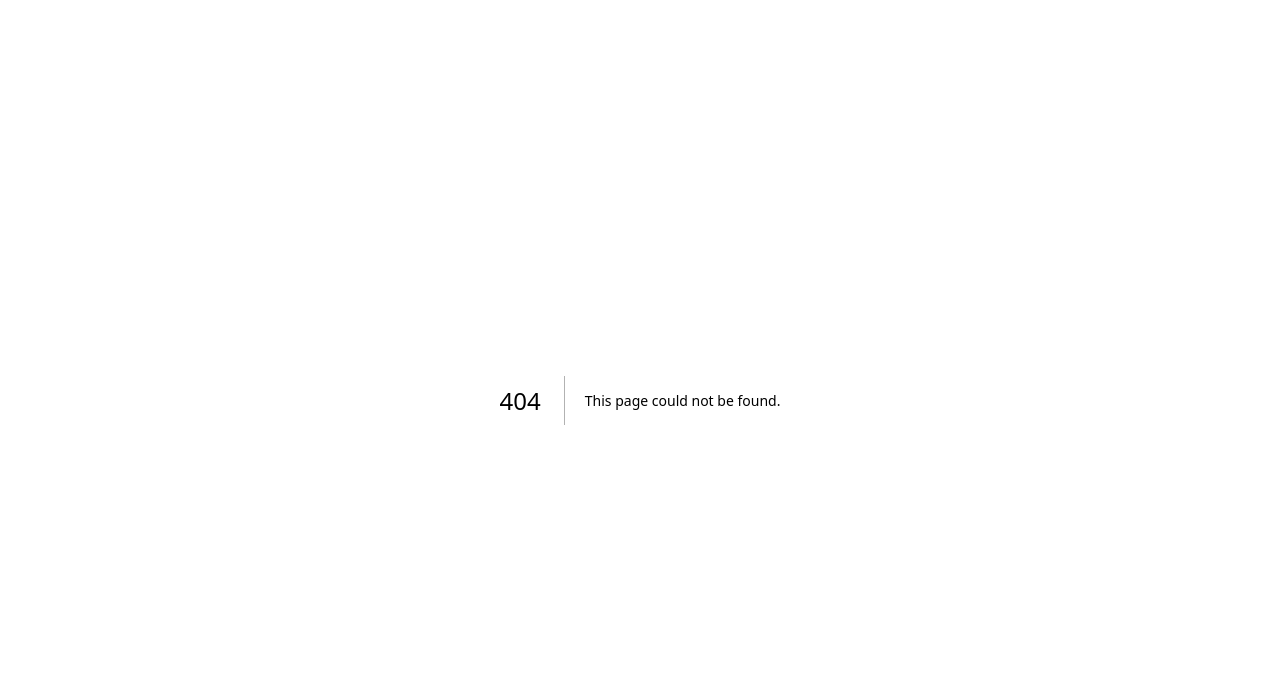
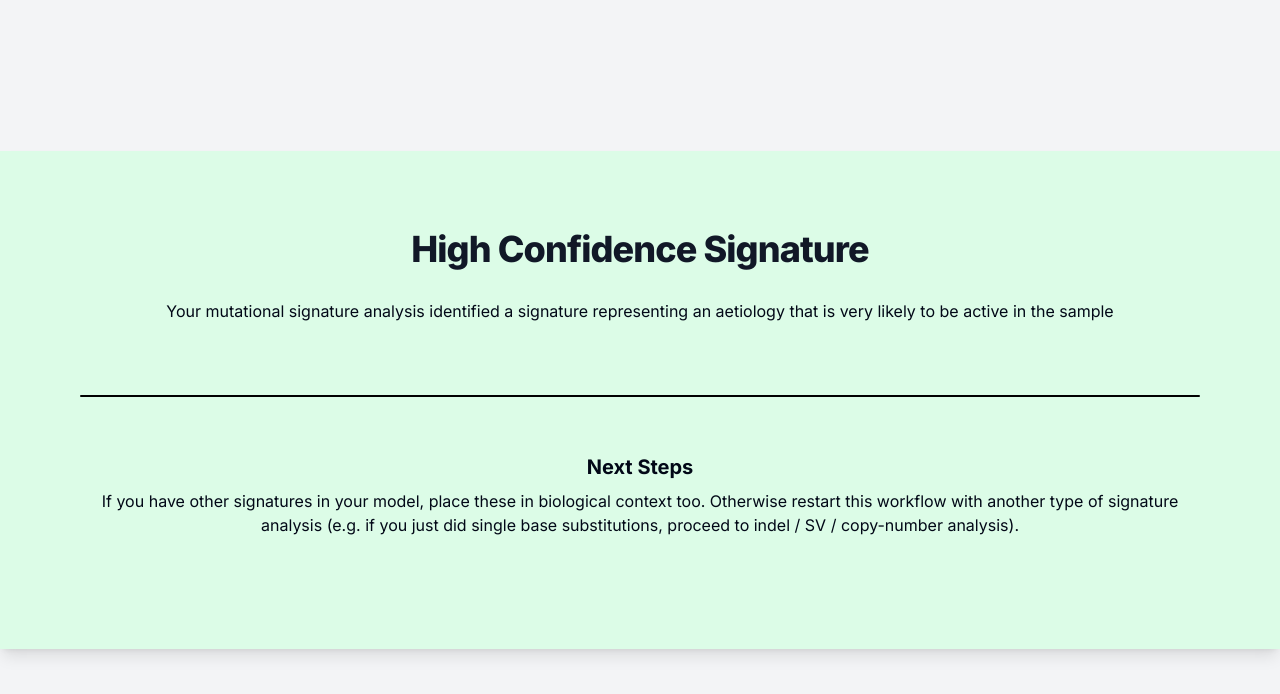
Before and after one commit to selkamand/sigscript, a Next.js app: page /workflow/screen/biocontextpass in a window 1280 px wide. Before the commit this address had no page. Shown: the top 694 px of the page. Built offline with nearby package versions, Linux system fonts and the light colour scheme.

Commit message:
feat: added biocontext pass page

```diff
--- a/app/workflow/screen/biocontext/page.tsx
+++ b/app/workflow/screen/biocontext/page.tsx
@@ -16,12 +16,12 @@ export default function BioContext() {
                         <div className="p-8 flex flex-col items-center text-center">
                             <h1 className="font-bold text-blue-500 text-lg">Signature makes biological sense</h1>
                             <p className="text-sm font-light text-gray-400 pt-4 pb-4">The aetiologies that generate the predicted signatures are likely to have occurred in the tumor.</p>
-                            <button className="bg-blue-500 text-white font-bold py-2 px-4 hover:scale-110 duration-75">{'->'}</button>
+                            <Link href="/workflow/screen/biocontextpass"><button className="bg-blue-500 text-white font-bold py-2 px-4 hover:scale-110 duration-75">{'->'}</button></Link>
                         </div>
                         <div className="p-8 flex flex-col items-center text-center">
                             <h1 className="font-bold text-blue-500 text-lg">Signature does NOT make biological sense</h1>
                             <p className="text-sm font-light text-gray-400 pt-4 pb-4">The observed signature is not typical of this cancer type and cannot be easily explained by other biological evidence, such as specific gene mutations.</p>
-                            <Link href="/workflow/screen/model_independent_analyses"><button className="bg-blue-500 text-white font-bold py-2 px-4 hover:scale-110 duration-75">{'->'}</button></Link>
+                            <Link href=""><button className="bg-blue-500 text-white font-bold py-2 px-4 hover:scale-110 duration-75">{'->'}</button></Link>
                         </div>
 
                     </div>
--- /dev/null
+++ b/app/workflow/screen/biocontextpass/page.tsx
@@ -0,0 +1,23 @@
+import TextLink from "@/components/ui/textlink"
+import Link from "next/link";
+import { FontAwesomeIcon } from "@fortawesome/react-fontawesome";
+import { faTriangleExclamation } from "@fortawesome/free-solid-svg-icons/faTriangleExclamation";
+export default function Home() {
+    return (
+
+        <div>
+            <div className="min-h-screen bg-gray-100 py-6 flex flex-col justify-center sm:py-12">
+
+                <div className="relative px-4 py-10 bg-green-100 shadow-lg sm:rounded-1xl sm:p-20">
+                    <h1 className="mb-4 text-4xl text-center font-extrabold leading-none tracking-tight text-gray-900 pb-4 pt-0">High Confidence Signature</h1>
+                    <p className="text-center pb-8">Your mutational signature analysis identified a signature representing an aetiology that is very likely to be active in the sample</p>
+                    <hr className="h-0.5 mx-auto my-2 bg-black border-0 rounded md:my-10"></hr>
+                    <p className="text-center font-bold text-xl pt-4 pb-2">Next Steps</p>
+                    <p className="text-center pb-8">If you have other signatures in your model, place these in biological context too. Otherwise restart this workflow with another type of signature analysis (e.g. if you just did single base substitutions, proceed to indel / SV / copy-number analysis). </p>
+                    {/* <p className="text-center pt-4"><FontAwesomeIcon icon={faTriangleExclamation} className="text-orange-300 text-4xl"></FontAwesomeIcon></p> */}
+
+                </div>
+            </div>
+        </div>
+    );
+}
```
